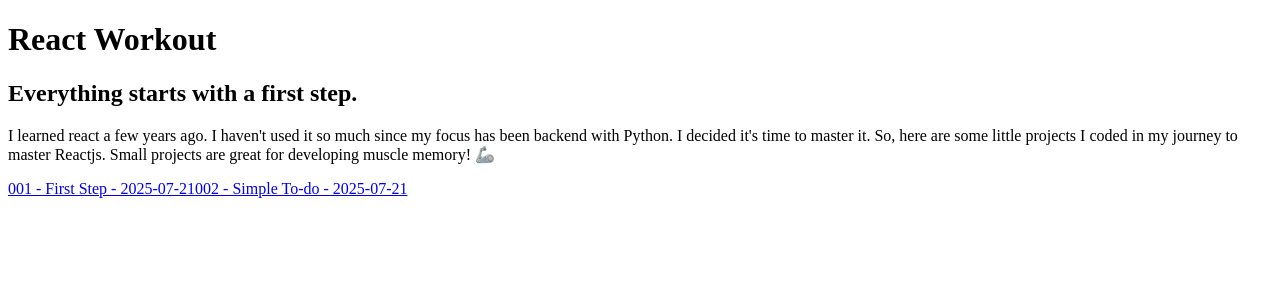
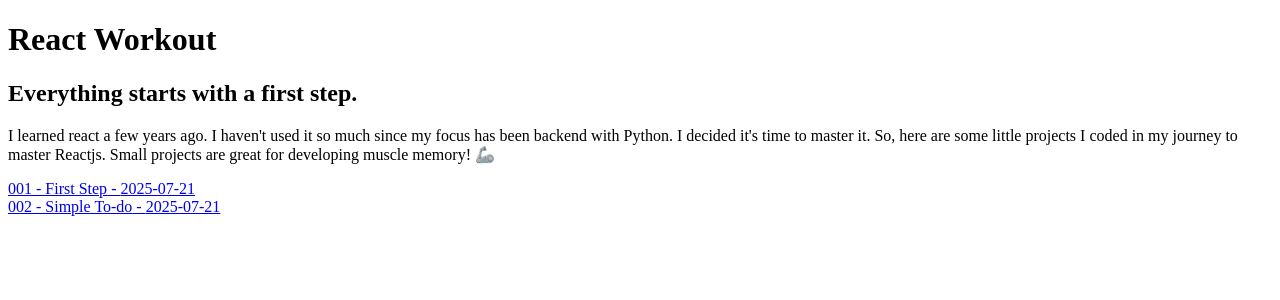
Before and after one commit to Tserewara/001-first-step, a React (Vite) app: page / in a window 1280 px wide. Shown: the top 300 px of the page. Built offline with nearby package versions, Linux system fonts and the light colour scheme.

Commit message:
refactor: simplify project links rendering in App component

```diff
--- a/src/App.jsx
+++ b/src/App.jsx
@@ -1,3 +1,18 @@
+const projects = [
+  {
+    id: 1,
+    title: "001 - First Step",
+    date: "2025-07-21",
+    link: "/"
+  },
+  {
+    id: 2,
+    title: "002 - Simple To-do",
+    date: "2025-07-21",
+    link: "https://002-simple-todo.vercel.app/"
+  }
+];
+
 function App() {
 
   return (
@@ -5,8 +20,11 @@
     <h1>React Workout</h1>
       <h2>Everything starts with a first step.</h2>
       <p>I learned react a few years ago. I haven't used it so much since my focus has been backend with Python. I decided it's time to master it. So, here are some little projects I coded in my journey to master Reactjs. Small projects are great for developing muscle memory! 🦾</p>
-      <a href="/">001 - First Step - 2025-07-21</a>
-      <a href="https://002-simple-todo.vercel.app/">002 - Simple To-do - 2025-07-21</a>
+      {projects.map((project) => (
+        <div key={project.id}>
+          <a href={project.link}>{project.title} - {project.date}</a>
+        </div>
+      ))}
     </>
   )
 }
```
